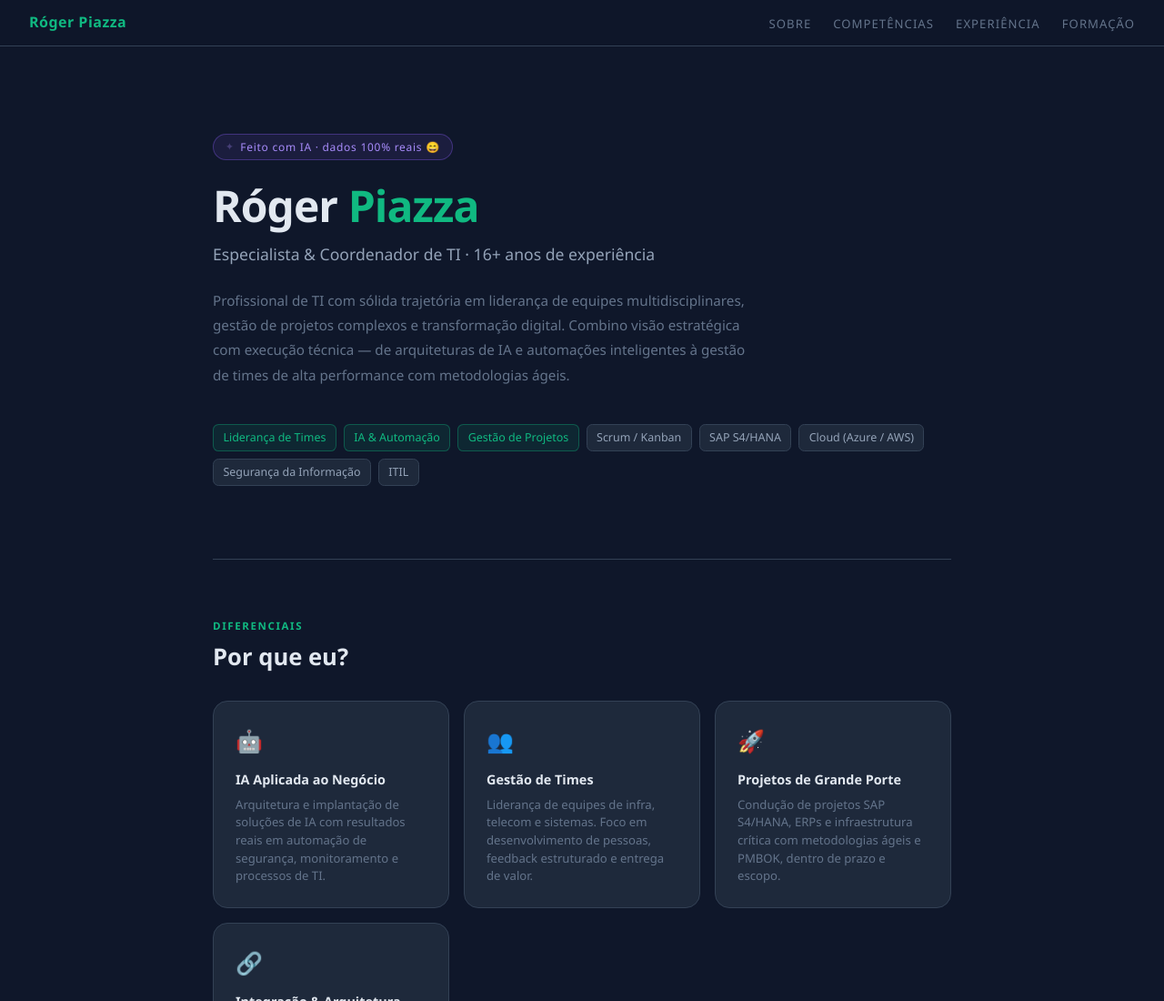
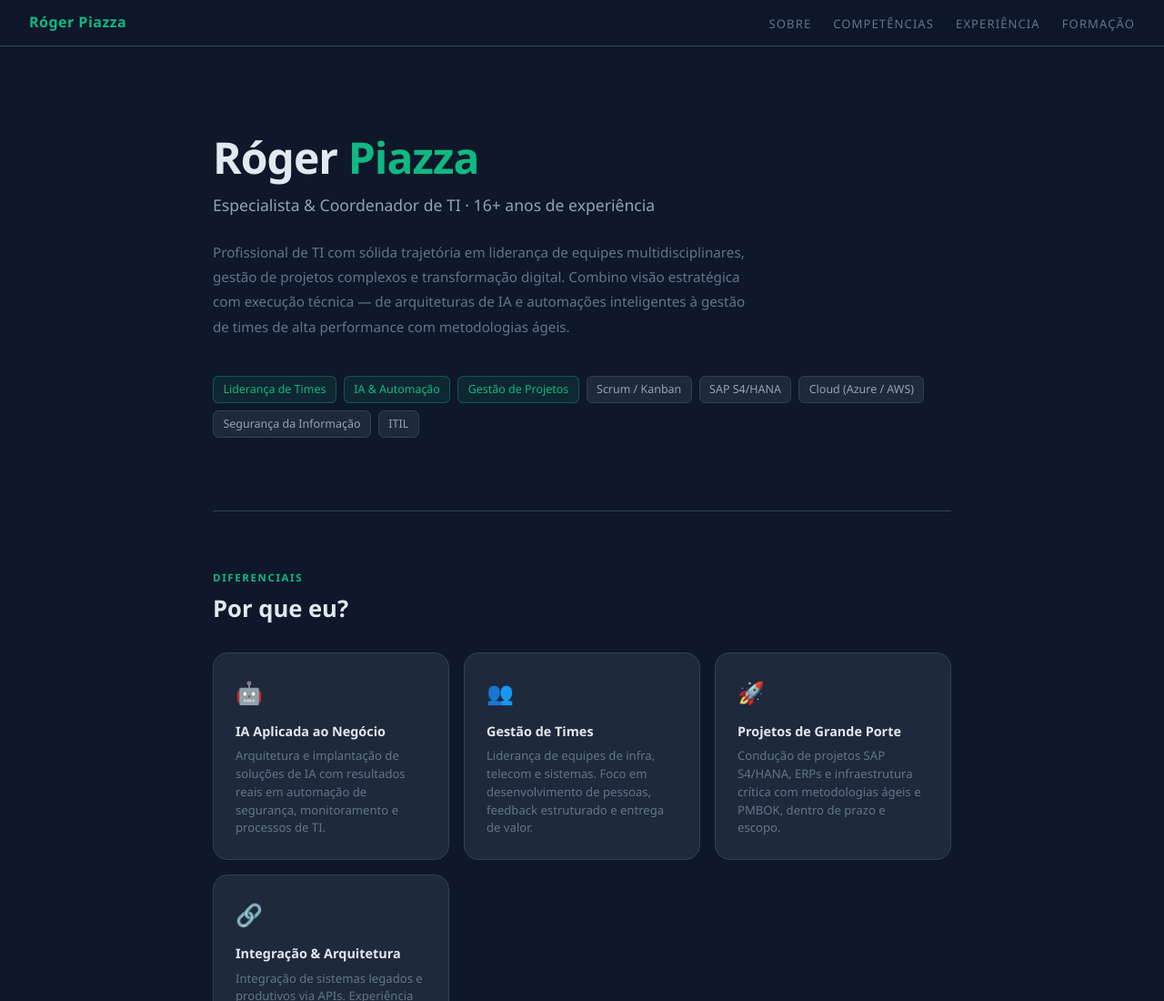
Before and after one commit to rogerpiazza/portifolio, a plain HTML site: page index.html in a window 1280 px wide. Shown: the top 1100 px of the page at 91% size. Drawn offline with Linux system fonts and the light colour scheme.

Commit message:
Remove badge 'Feito com IA' do hero (#1)
Claude-Session: https://claude.ai/code/session_01AKCADvFKDnEYPCPtZmPF9G

Co-authored-by: Claude <noreply@anthropic.com>

```diff
--- a/index.html
+++ b/index.html
@@ -105,32 +105,6 @@
     #hero {
       padding: 6rem 0 5rem;
       border-bottom: 1px solid var(--border);
-    }
-
-    .hero-badge {
-      display: inline-flex;
-      align-items: center;
-      gap: 0.4rem;
-      background: rgba(139,92,246,0.1);
-      border: 1px solid rgba(139,92,246,0.35);
-      color: #a78bfa;
-      border-radius: 2rem;
-      padding: 0.25rem 0.8rem;
-      font-size: 0.75rem;
-      letter-spacing: 0.06em;
-      margin-bottom: 1.5rem;
-    }
-
-    .hero-badge::before {
-      content: '✦';
-      font-size: 0.7rem;
-      color: #a78bfa;
-      animation: pulse 2s infinite;
-    }
-
-    @keyframes pulse {
-      0%, 100% { opacity: 1; }
-      50%       { opacity: 0.3; }
     }
 
     .hero-name {
@@ -476,7 +450,6 @@
 
     <!-- HERO -->
     <section id="hero">
-      <div class="hero-badge">Feito com IA · dados 100% reais 😄</div>
       <h1 class="hero-name">Róger <span>Piazza</span></h1>
       <p class="hero-role">Especialista & Coordenador de TI · 16+ anos de experiência</p>
       <p class="hero-summary">
```
